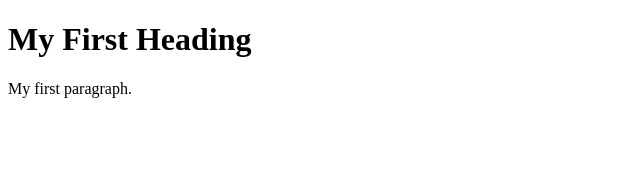
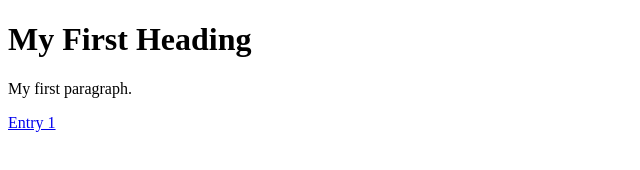
Before and after one commit to yeejining/core1-interaction.-github.io, a plain HTML site: page index.html in a window 1280 px wide. Shown: the full height of the page, 0-640 px from the left. Drawn offline with Linux system fonts and the light colour scheme.

Commit message:
Update index.html

```diff
--- a/index.html
+++ b/index.html
@@ -4,6 +4,7 @@
 
 <h1>My First Heading</h1>
 <p>My first paragraph.</p>
+<p><a href="/entry1.html">Entry 1</a></p>
 
 </body>
 </html>
```
